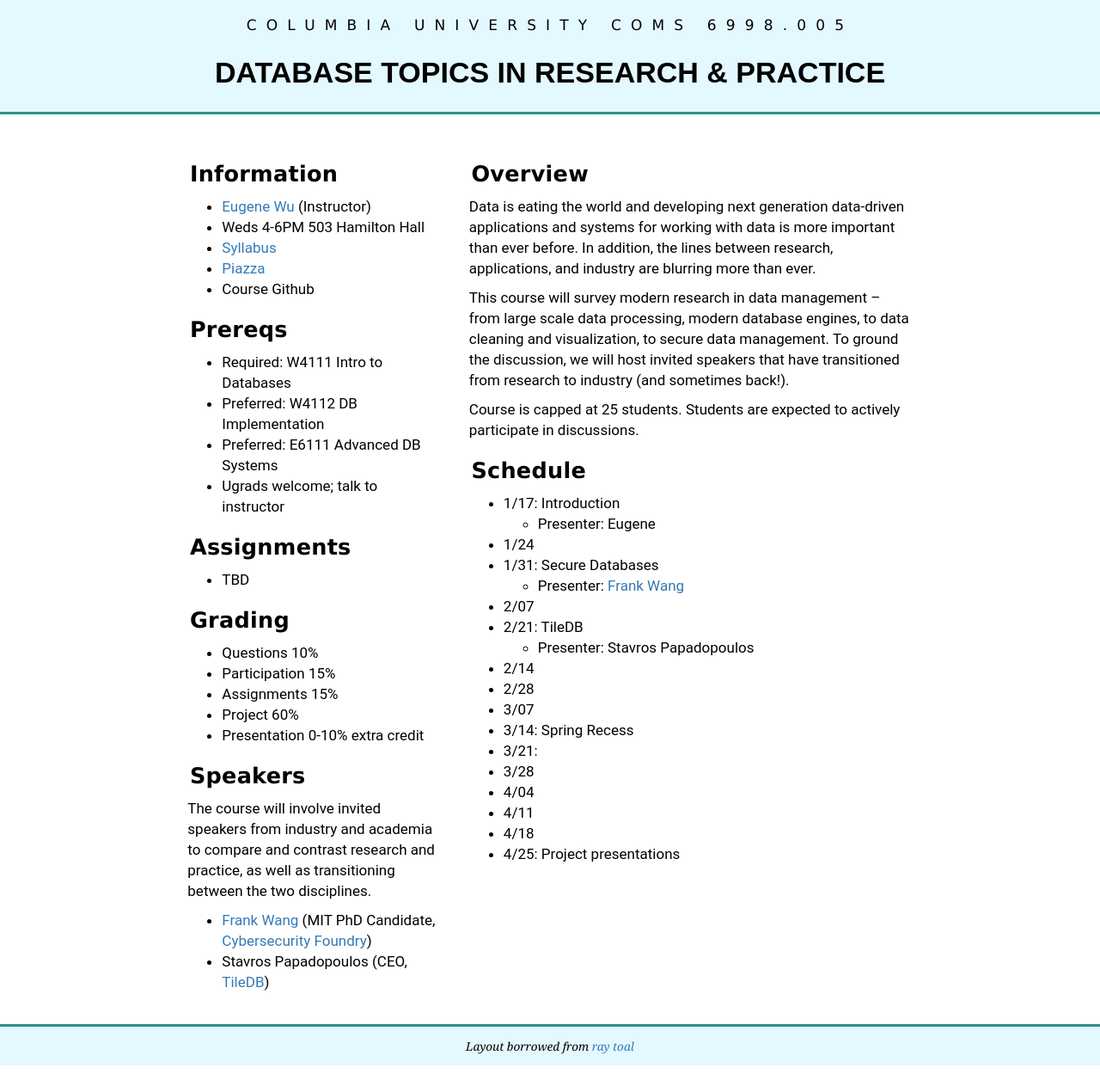
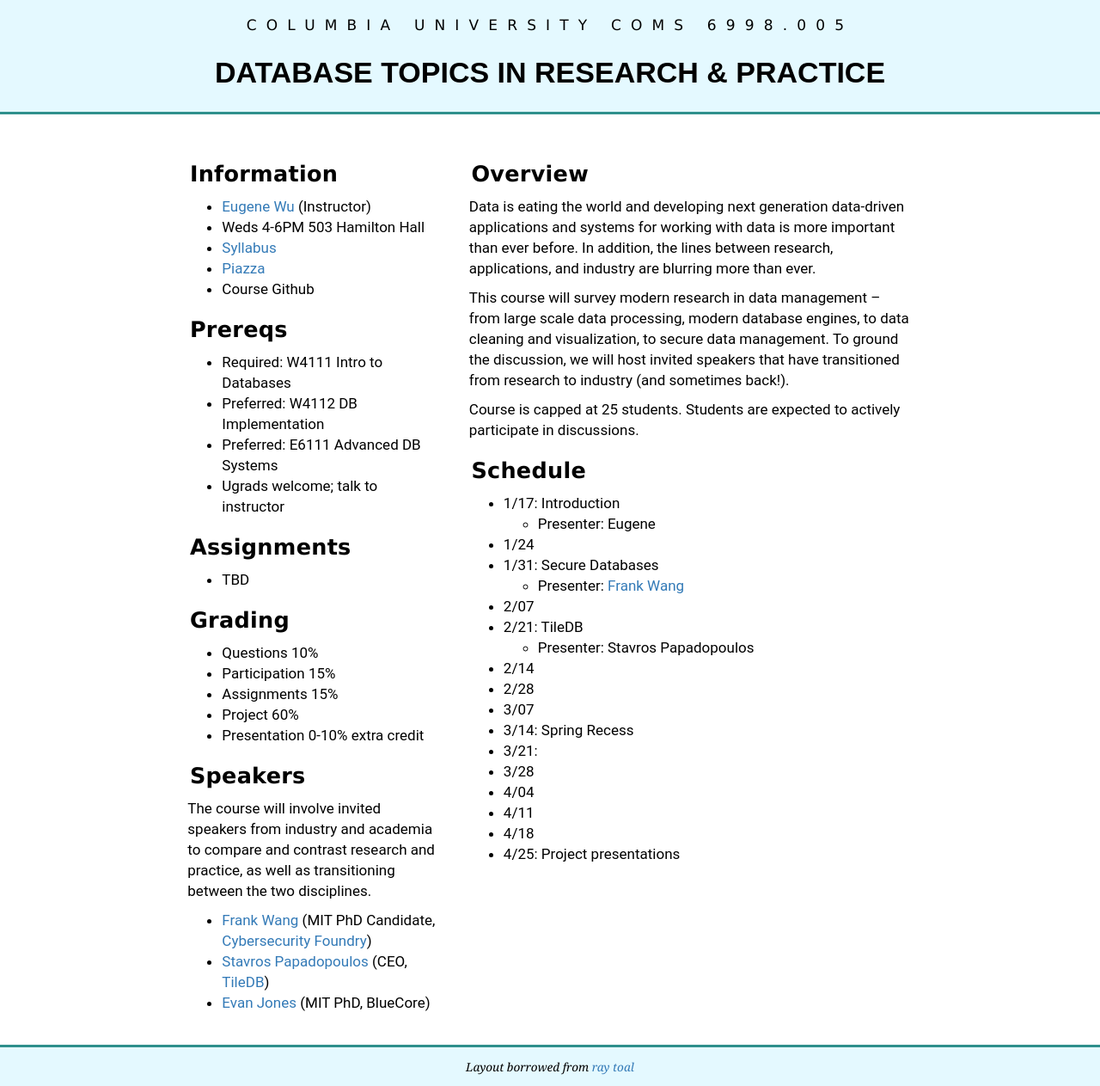
Before and after one commit to columbiadb/columbiadb.github.io, a Jekyll site: the page built from index.md, in a window 1280 px wide. Shown: the whole page at 86% size. Built offline with Jekyll 4.4.1, drawn with Linux system fonts in a browser that asks for light colours; before the commit the page ends 1239 px from its top, so only the background shows below that.

Commit message:
updated website

```diff
--- a/_includes/index_left.md
+++ b/_includes/index_left.md
@@ -35,4 +35,5 @@
 The course will involve invited speakers from industry and academia to compare and contrast research and practice, as well as transitioning between the two disciplines.
 
 * [Frank Wang](https://frankwang.org/) (MIT PhD Candidate, [Cybersecurity Foundry](https://cybersecurityfactory.com/))
-* Stavros Papadopoulos (CEO, [TileDB](http://tiledb.io/))
+* [Stavros Papadopoulos](https://people.csail.mit.edu/stavrosp/) (CEO, [TileDB](http://tiledb.io/))
+* [Evan Jones](http://www.evanjones.ca/) (MIT PhD, BlueCore)
```
